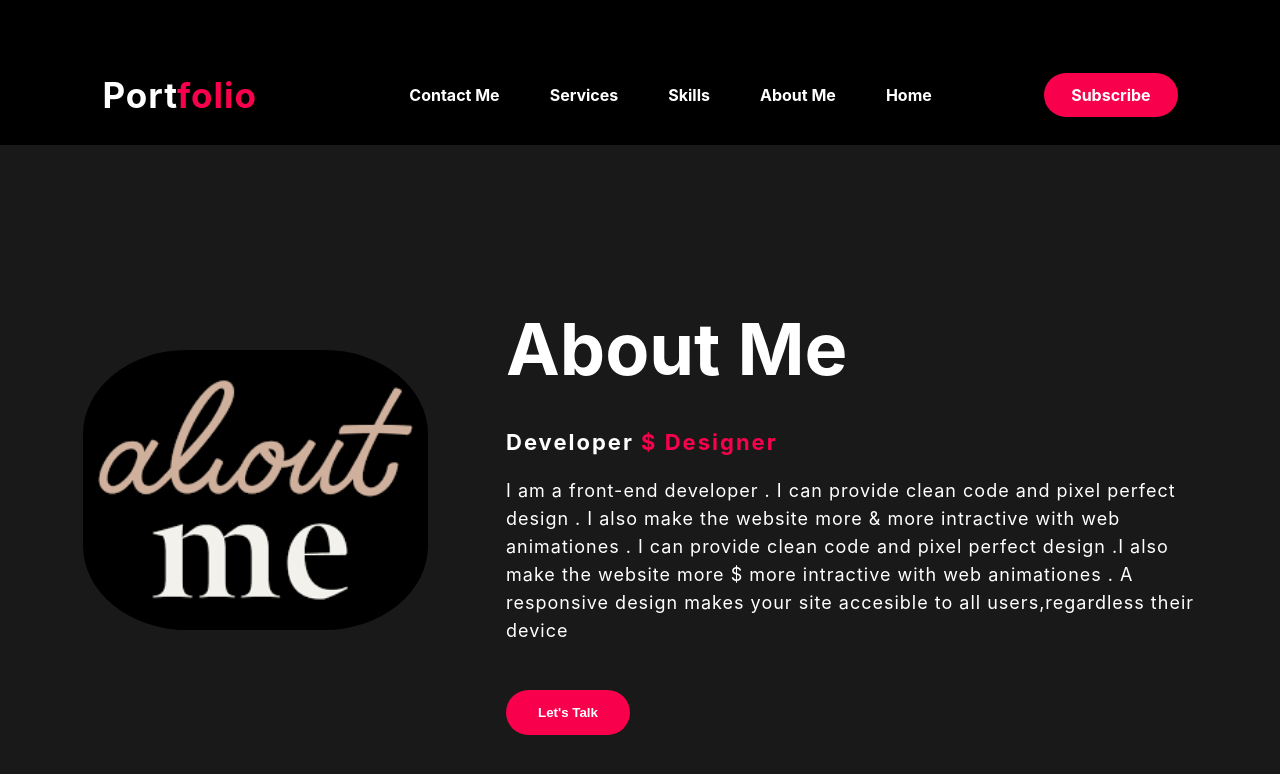
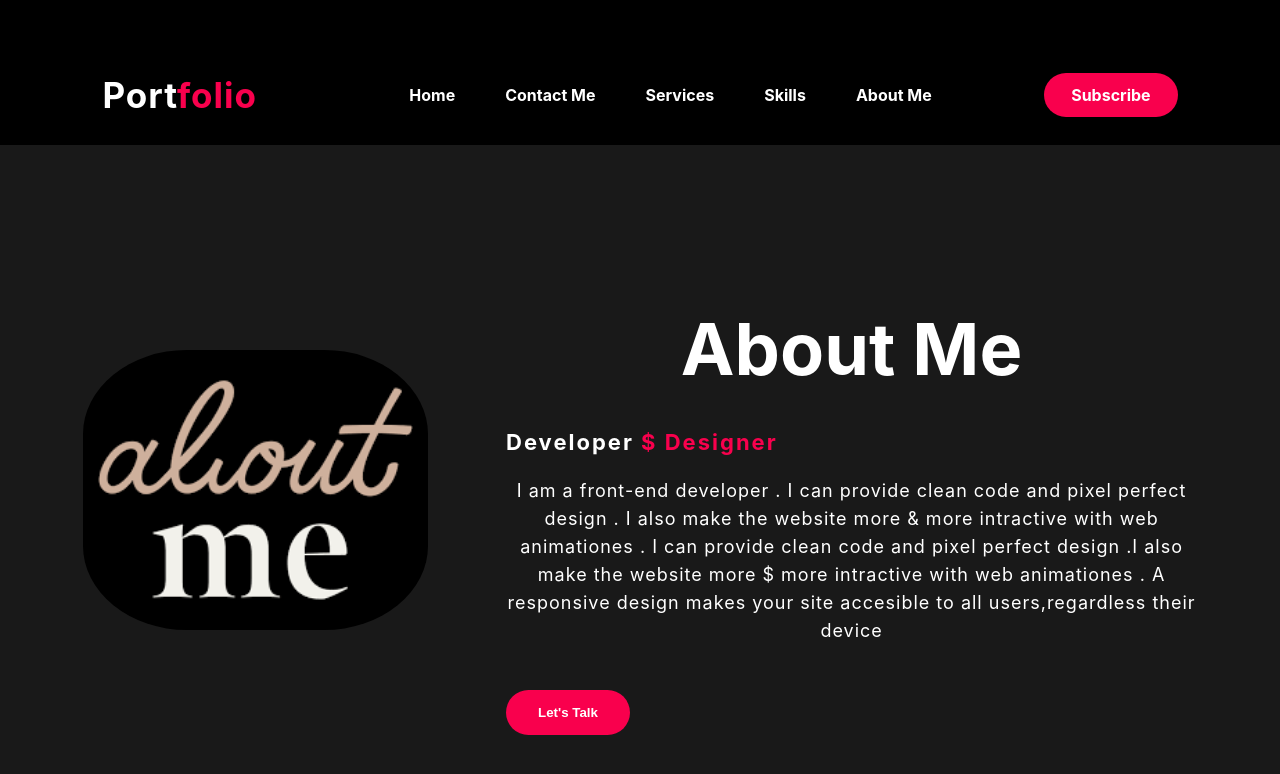
Before and after one commit to mehranehsoleimani66/portfolioo, a React (Create React App) app in the folder my-app/: page /aboutme in a window 1280 px wide. Shown: the top 774 px of the page. Built offline with nearby package versions, Linux system fonts and the light colour scheme.

Commit message:
change the rout of header in app.js

```diff
--- a/my-app/src/App.js
+++ b/my-app/src/App.js
@@ -2,11 +2,11 @@
 import AboutMe from './Pages/About/AboutMe';
 import Contact from './Pages/Contact/Contact';
 import Home from './Pages/Home/Home';
-import Skill from './Pages/Skill/Skill';
 
 import { BrowserRouter, Routes, Route } from "react-router-dom";
 import Services from './Pages/Services/Services';
 import Header from './component/Header';
+import Skills from './Pages/Skill/Skills';
 
 function App() {
 
@@ -15,9 +15,9 @@ function App() {
      <Header/>
     <Routes>
 
-      <Route path="/home" element={<Home />}/>
+      <Route index element={<Home />}/>
       <Route path="/services" element={<Services />} />
-        <Route path="/skill" element={<Skill />} />
+        <Route path="/skill" element={<Skills />} />
         <Route path="/contact" element={<Contact />} />
         <Route path='/aboutme' element={<AboutMe />} />
 
--- a/my-app/src/component/Header.js
+++ b/my-app/src/component/Header.js
@@ -7,12 +7,12 @@ const Header = () => {
     <nav className='nav'>
                 <h2 className='logo'>Port<span>folio</span></h2>
            <ul>
-
+           <li><Link to='/' >Home</Link></li>
            <li><Link to='/contact'>Contact Me</Link></li>
            <li><Link to='/services'>Services</Link></li>
            <li><Link to='/skill'>Skills</Link></li>
            <li><Link to='/aboutme' >About Me</Link></li>
-           <li><Link to='/home' >Home</Link></li>
+
 
 
            </ul>
```
